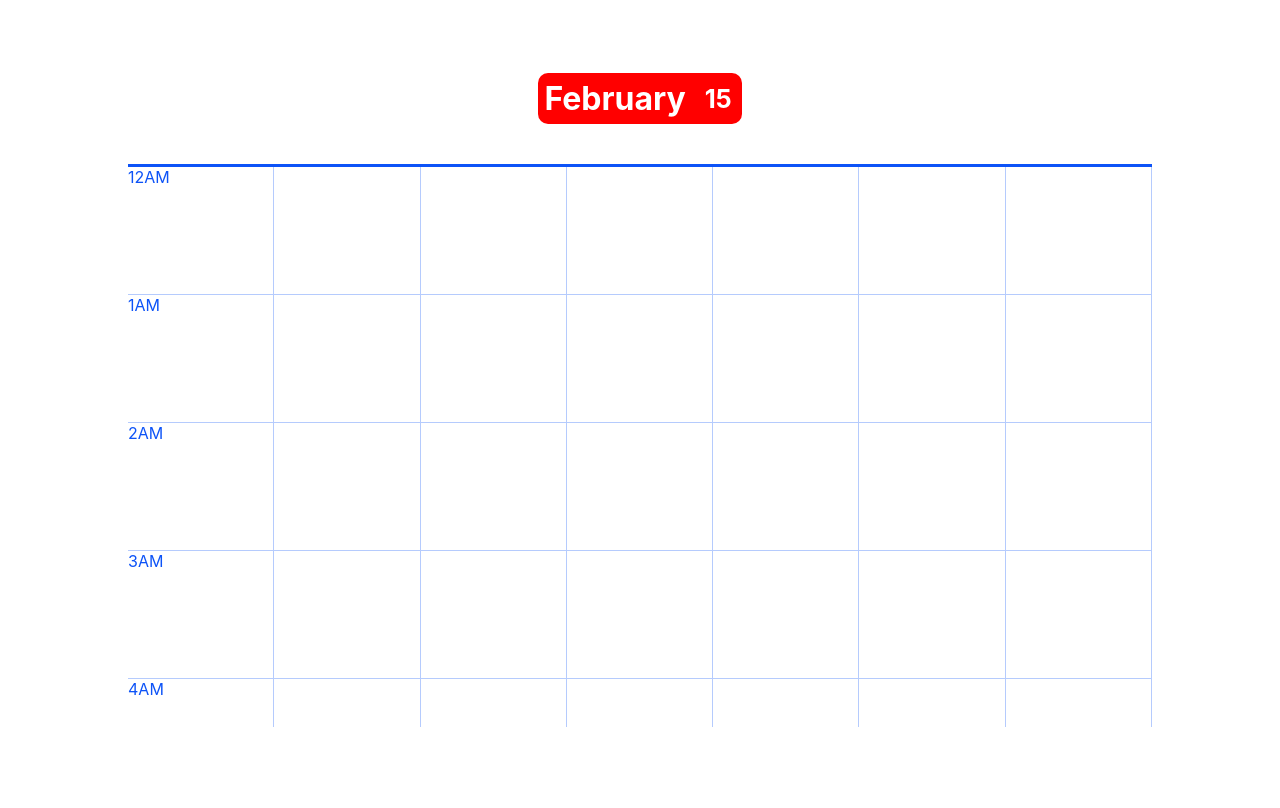
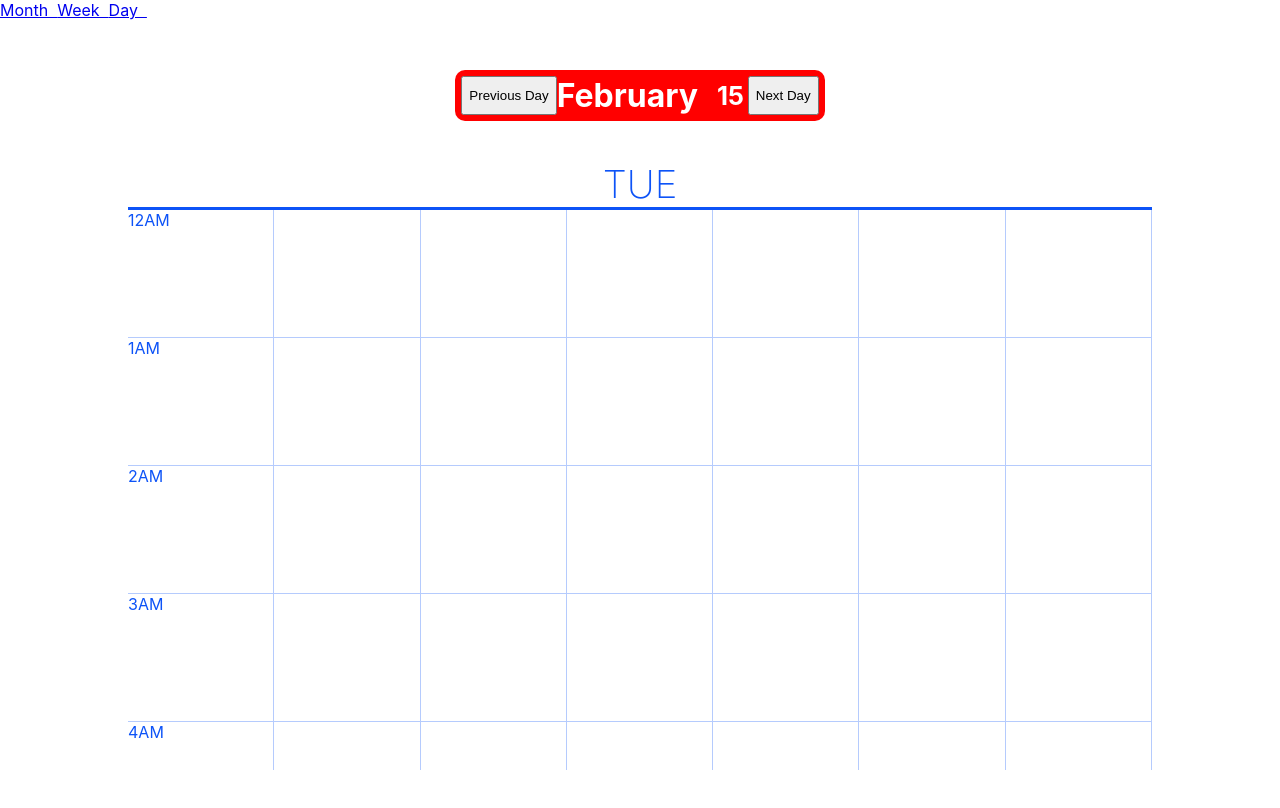
Before and after one commit to safehaven1017/locked_in, a React (Create React App) app: page /DayPage in a window 1280 px wide. Shown: the top 808 px of the page. Built offline with nearby package versions, Linux system fonts and the light colour scheme.

Commit message:
creating year page

```diff
--- a/src/App.js
+++ b/src/App.js
@@ -1,5 +1,5 @@
 import './App.css';
-import { Routes, Route } from 'react-router-dom';
+import { Routes, Route, Link } from 'react-router-dom';
 import Home from './components/Home';
 import MonthPage from './components/month/MonthPage';
 import WeekPage from './components/week/WeekPage';
@@ -7,12 +7,17 @@ import DayPage from './components/day/DayPage';
 
 function App() {
   return (
+    <div>
+      <Link to="/MonthPage">Month &nbsp;</Link>
+      <Link to="/WeekPage">Week &nbsp;</Link>
+      <Link to="/DayPage">Day &nbsp;</Link>
       <Routes>
         <Route path="/" element={<Home />} ></Route>
         <Route path="/MonthPage/" element={<MonthPage />} ></Route>
         <Route path="/WeekPage" element={<WeekPage />} ></Route>
         <Route path="/DayPage" element={<DayPage />} ></Route>
       </Routes>
+    </div>
   );
 }
 
--- a/src/calendarFunctions.js
+++ b/src/calendarFunctions.js
@@ -1,3 +1,5 @@
+import { WEEKDAYS } from "./calendarData";
+
 // Create an array of objects that contains information on each day in the month
 // To clarify, "numerical day" and "day" are two different things in the comments - (numerical day ex: 20th) (day ex: a weekday (Thursday))
 export function createMonth(year, month) {
@@ -38,8 +40,8 @@ export function createMonth(year, month) {
     // We'll go ahead and create a date object to determine if the next month is in the next year
     const nextMonth = new Date(year, month + 1, 1);
     // on the last week of this month we should still display the rest of the days of the week even if it is next month
+    let count = 1;
     if (lastDayThisMonth.getDay() < 6) {
-      let count = 1;
       for (let i = lastDayThisMonth.getDay(); i < 6; i++) {
         daysArray.push({
           year: nextMonth.getFullYear(),
@@ -51,6 +53,19 @@ export function createMonth(year, month) {
         count++;
         weekCount++;
       }
+    }
+    // I want each month to have 6 weeks.
+    if (daysArray.length < 42) {
+        for (let i = 0; i < 7; i++) {
+          daysArray.push({
+            year: nextMonth.getFullYear(),
+            month: nextMonth.getMonth(),
+            week: createWeekIndex(weekCount),
+            number: count,
+            inMonth: false
+          });
+          count++;
+        }
     }
     return daysArray;
 }
@@ -121,6 +136,10 @@ export function calendarModule(day = { year: new Date().getFullYear(), month: ne
         getWeekCalendar: () => {
             return createWeek(createMonth(day.year, day.month), calendarModule(day).getDaysCalendar());
         },
+        // Find weekday out of seven day week from day object
+        findWeekDay: () => {
+            return WEEKDAYS[calendarModule(day).getWeekCalendar().findIndex(weekday => day.number === weekday.number)];
+        },
         // Determine if a day object has already past by comparing it todays date
         isToday: () => {
             const today = new Date();
@@ -130,6 +149,7 @@ export function calendarModule(day = { year: new Date().getFullYear(), month: ne
                 return false;
             }
         },
+        // Determine if day is already past
         isPast: () => {
             const today = new Date();
             if (today.getFullYear() > day.year) {
--- a/src/components/day/DayPage.js
+++ b/src/components/day/DayPage.js
@@ -1,22 +1,27 @@
 import React from 'react';
 import { PageContainer } from '../month/MonthCalendar';
 import DayHeader from '../week/DayHeader';
-import { useSelector } from 'react-redux';
+import { useSelector, useDispatch } from 'react-redux';
 import { WeekTitle, ContentContainer } from '../week/WeekPage';
 import styled from 'styled-components';
 import WeekCalendar from '../week/WeekCalendar';
-import { MONTHS, WEEKDAYS } from '../../calendarData';
+import { MONTHS } from '../../calendarData';
 import { calendarModule } from '../../calendarFunctions';
+import { previousDay, nextDay } from '../../redux/actions/dayActions'
 
 function DayPage() {
     const { day } = useSelector(state => state.day);
+    const dispatch = useDispatch();
     const isToday = calendarModule(day).isToday();
     const isPast = calendarModule(day).isPast();
   return (
     <PageContainer>
       <DayTitle isToday={isToday} isPast={isPast} >
+         <button onClick={() => dispatch(previousDay(day))} >Previous Day</button>
          {MONTHS[day.month]} &nbsp; <DayHeader day={day} />
+         <button onClick={() => dispatch(nextDay(day))} >Next Day</button>
       </DayTitle>
+      <div style={{fontSize: '3vw', fontWeight: '200'}}>{calendarModule(day).findWeekDay()}</div>
       <ContentContainer>
           <WeekCalendar />
       </ContentContainer>
@@ -28,6 +33,7 @@ const DayTitle = styled(WeekTitle)`
     margin-bottom: 5vh;
     border-radius: 10px;
     padding: .5vw;
+    display: flex;
     ${props => props.isToday ? "background-color: red; color: white;" : props.isPast ? 'color: #4e6a87;' : 'color: #0d53f7;'}
 `
 
--- a/src/components/week/WeekPage.js
+++ b/src/components/week/WeekPage.js
@@ -6,16 +6,28 @@ import DayHeader from './DayHeader';
 import { useSelector, useDispatch } from 'react-redux';
 import WeekCalendar from './WeekCalendar';
 import { previousWeek, nextWeek } from '../../redux/actions/weekActions';
+import { setMonth } from '../../redux/actions/monthActions';
+import { setDay } from '../../redux/actions/dayActions';
 
 function WeekPage() {
   const { dayArray, calendarMonth, calendarYear } = useSelector(state => state.week);
   const dispatch = useDispatch();
+  const handlePreviousWeek = () => {
+    dispatch(previousWeek(dayArray, calendarMonth, calendarYear));
+    dispatch(setMonth(calendarMonth, calendarYear));
+    dispatch(setDay(dayArray[0]));
+  }
+  const handleNextWeek = () => {
+    dispatch(nextWeek(dayArray, calendarMonth, calendarYear));
+    dispatch(setMonth(calendarMonth, calendarYear));
+    dispatch(setDay(dayArray[0]));
+  }
   return (
     <PageContainer>
       <WeekTitle>
-        <button onClick={() => dispatch(previousWeek(dayArray, calendarMonth, calendarYear))} >Previous Week</button>
+        <button onClick={handlePreviousWeek} >Previous Week</button>
         {MONTHS[calendarMonth]} {calendarYear}
-        <button onClick={() => dispatch(nextWeek(dayArray, calendarMonth, calendarYear))} >Next Week</button>
+        <button onClick={handleNextWeek} >Next Week</button>
       </WeekTitle>
       <ContentContainer>
         <DayHeaderContainer>
--- a/src/redux/reducers/dayReducer.js
+++ b/src/redux/reducers/dayReducer.js
@@ -21,7 +21,7 @@ export default function dayReducer(state = defaultState, action) {
                 day: action.day.number === 1 ?
                     createMonth(action.day.year, action.day.month - 1).reverse().find(day => day.inMonth)
                     :
-                    action.day.number - 1,
+                    calendarModule({ ...action.day, number: action.day.number - 1 }).getDaysCalendar(),
                 calendarMonth: action.day.number === 1 ?
                     new Date(action.day.year, action.day.month - 1).getMonth()
                     :
@@ -37,7 +37,7 @@ export default function dayReducer(state = defaultState, action) {
                 day: createMonth(action.day.year, action.day.month).reverse().find(day => day.inMonth).number === action.day.number ?
                     createMonth(action.day.year, action.day.month + 1).find(day => day.inMonth)
                     :
-                    action.day + 1,
+                    calendarModule({ ...action.day, number: action.day.number + 1 }).getDaysCalendar(),
                 calendarMonth: createMonth(action.day.year, action.day.month).reverse().find(day => day.inMonth).number === action.day.number ?
                     new Date(action.day.year, action.day.month + 1).getMonth()
                     :
```
Also changed, not shown: src/components/year/YearPage.js (added, +12 -0 lines). Lines whose indentation alone changed are shown as unchanged.
